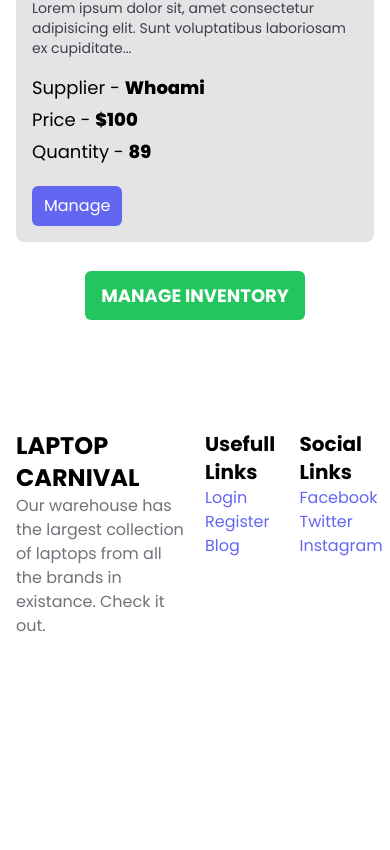
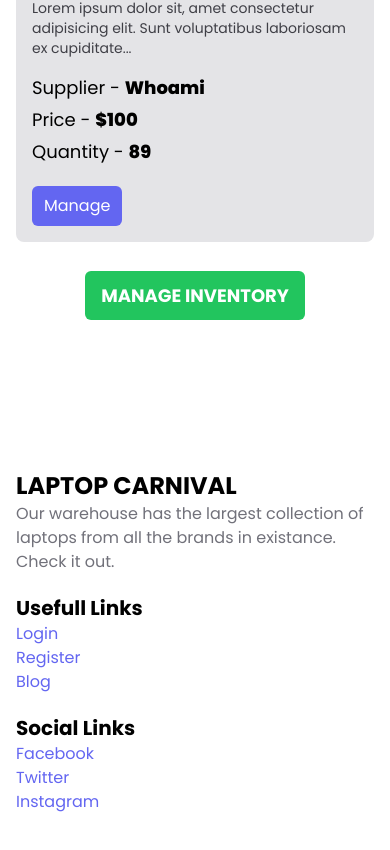
Before and after one commit to shahriyardx/laptop-carnival, a React (Vite) app: page / in a window 390 px wide. Shown: the part 3773-4623 px from the top of the page. Before the commit the page ends 4451 px from the top, so only its background shows below. Built offline with nearby package versions, Linux system fonts and the light colour scheme.

Commit message:
Made footer responsive

```diff
--- a/src/sections/Footer/Footer.jsx
+++ b/src/sections/Footer/Footer.jsx
@@ -5,8 +5,8 @@ import Container from '../../components/Container/Container'
 const Footer = () => {
   return (
     <div>
-      <Container className='py-10 grid grid-cols-4 gap-5'>
-        <div className='col-span-2'>
+      <Container className='py-20 grid grid-cols-1 sm:grid-cols-2 md:grid-cols-4 gap-5'>
+        <div className='col-span-1 sm:col-span-2'>
           <h1 className='text-2xl font-bold uppercase'>Laptop Carnival</h1>
           <p className='text-zinc-500'>Our warehouse has the largest collection of laptops from all the brands in existance. Check it out.</p>
         </div>
```
